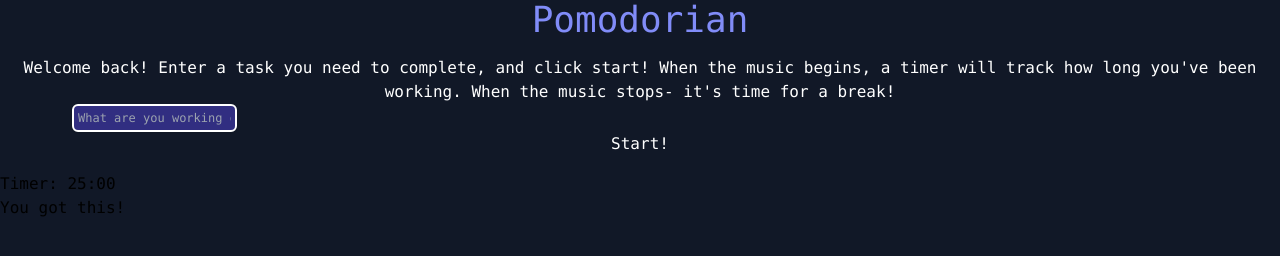
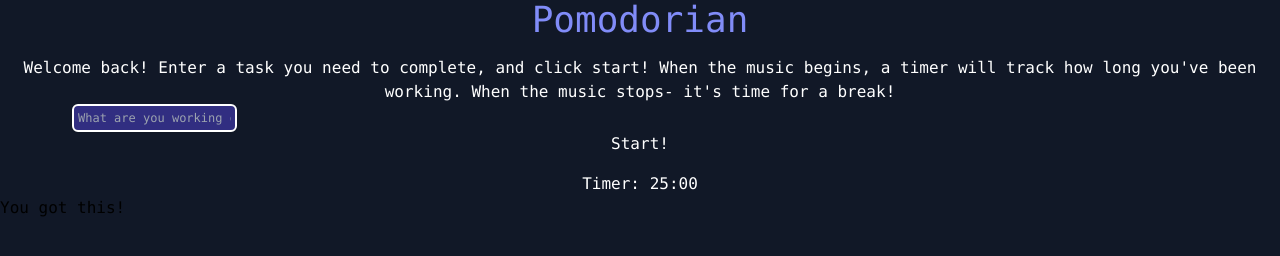
Before and after one commit to dieterichelizabeth/project-mixtape-pivot, a website: page index.html in a window 1280 px wide. Drawn offline with nearby package versions, Linux system fonts and the light colour scheme.

Commit message:
timer style one

```diff
--- a/index.html
+++ b/index.html
@@ -43,10 +43,12 @@
       <div id="next"></div>
     </section>
 
-    <!-- Timer -->
-    <div class="">
-      <p id="timer">Timer: 25:00</p>
+    <!-- Timer
+    Style Further-->
+    <div>
+      <p class="text-white text-base text-center" id="timer">Timer: 25:00</p>
     </div>
+
 
     <!-- Displays the Affirmation/Quote -->
     <p id="affirmation">You got this!</p>
```
